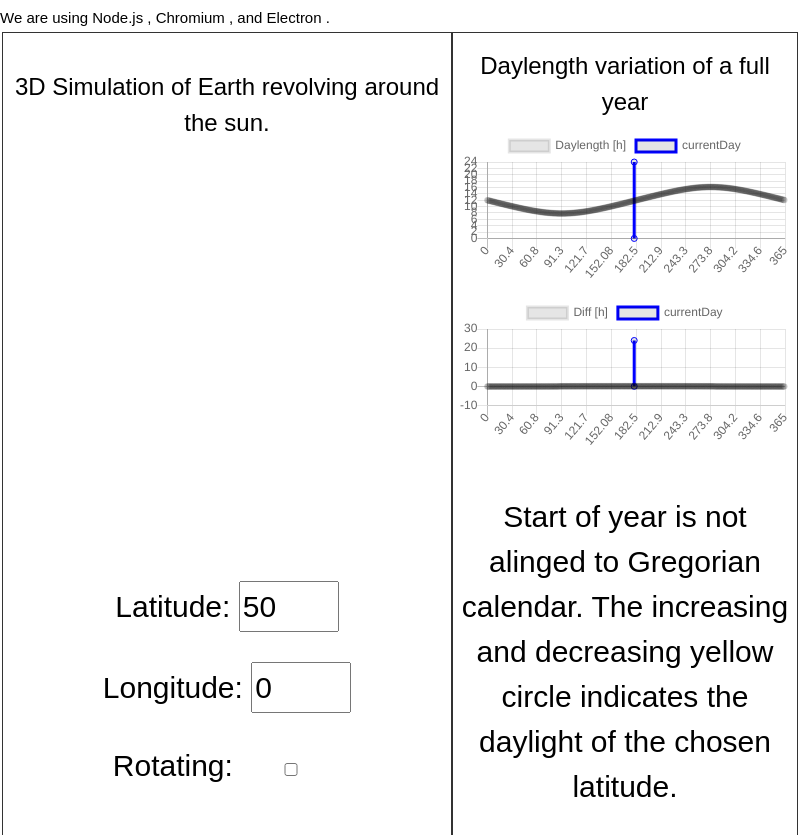
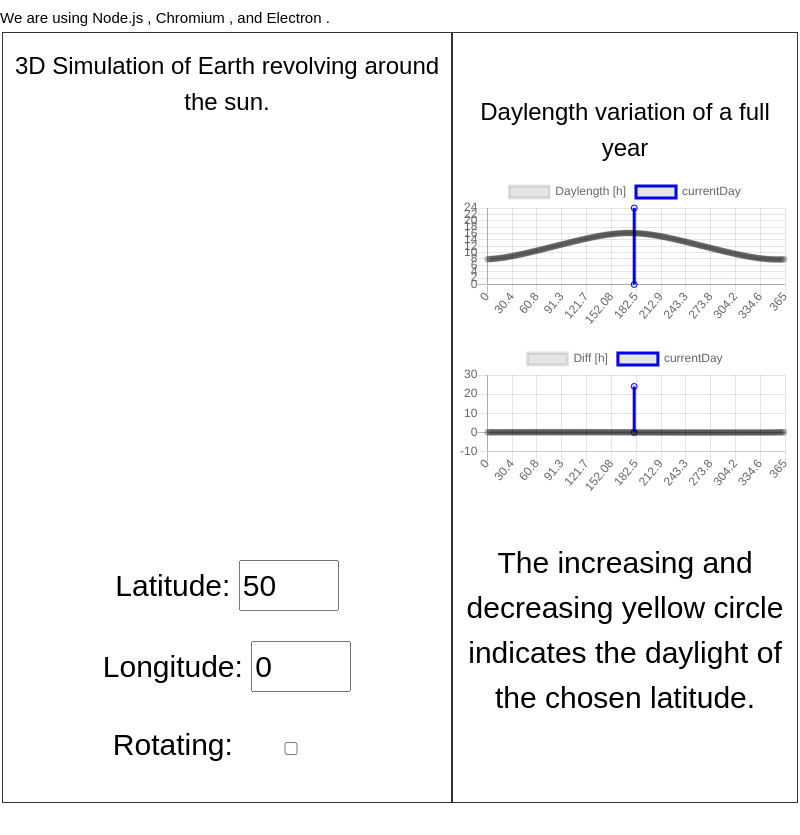
Before and after one commit to jlp1701/earthsim, an Electron app: page index.html in a window 800 px wide. Shown: the part 67-902 px from the top of the page. After the commit the page ends 872 px from the top, so only its background shows below. Drawn offline with nearby package versions, Linux system fonts and the light colour scheme.

Commit message:
Aligned charts to gregorian calendar.

```diff
--- a/index.html
+++ b/index.html
@@ -80,7 +80,7 @@
         <h3>Daylength variation of a full year</h3>
         <canvas id="myChart"></canvas>
         <canvas id="diffChart"></canvas>
-        <p>Start of year is not alinged to Gregorian calendar. The increasing and decreasing yellow circle indicates the daylight of the chosen latitude.</p>
+        <p>The increasing and decreasing yellow circle indicates the daylight of the chosen latitude.</p>
       </div>
     </div>
 
--- a/src.js
+++ b/src.js
@@ -343,7 +343,7 @@ function calcDayLengthData(lat, maxEcliptic, numberOfPoints) {
     let dayInc = numberOfPoints/365;
     let data = [];
     for (i = 0; i < numberOfPoints; i++){
-        let angle = (i+0)*angleInc;
+        let angle = (i+100)*angleInc;
         let ecliptic = maxEcliptic*Math.sin(angle);
         data.push({x: i*dayInc, y: calcDayLength(lat, ecliptic)});
     }
@@ -471,6 +471,7 @@ function updateChartCurrentDay(chart, angle, scalingEnabled = false){
         angle %= 2*Math.PI;
     }
     let day = angle/2/Math.PI*365;
+    day = (day+265)%365;
     let min = 0;
     let max = 24;
     if (scalingEnabled) {
```
